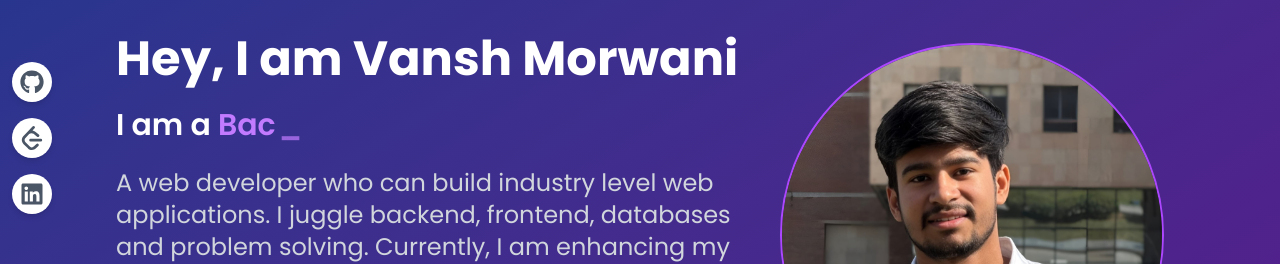
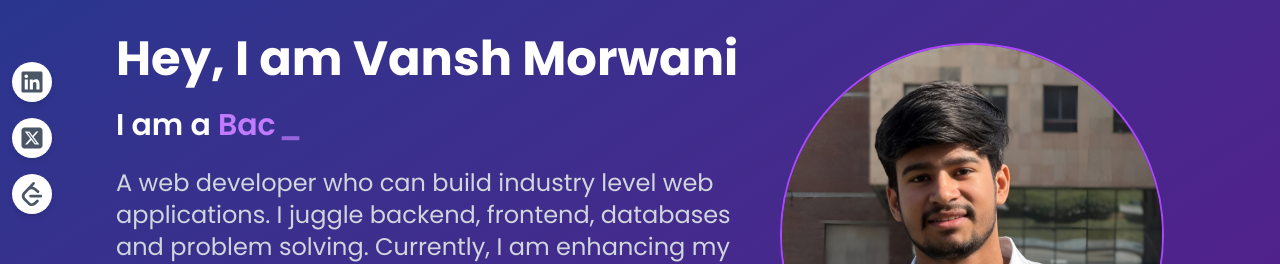
Before and after one commit to vansh-vm04/portfolio-website, a React (Vite) app: page / in a window 1280 px wide. Shown: the part 205-469 px from the top of the page. Built offline with nearby package versions, Linux system fonts and the light colour scheme.

Commit message:
socials change

```diff
--- a/src/components/LinksBar.jsx
+++ b/src/components/LinksBar.jsx
@@ -1,27 +1,28 @@
 import React from "react";
-import { FaGithub, FaLinkedin} from "react-icons/fa";
+import {FaLinkedin} from "react-icons/fa";
+import { FaSquareXTwitter } from "react-icons/fa6";
 import { SiLeetcode } from "react-icons/si";
 import {motion} from "framer-motion";
 
 const SideComponent = () => {
     const links = [
+      {
+      id: 3,
+      icon: <FaLinkedin size={24} />,
+      url: "https://linkedin.com/in/vansh027",
+      name: "LinkedIn",
+    },
     {
       id: 1,
-      icon: <FaGithub size={24} />,
-      url: "https://github.com/vansh-vm04",
-      name: "GitHub",
+      icon: <FaSquareXTwitter size={24} />,
+      url: "https://x.com/vanshhCodes",
+      name: "X",
     },
     {
       id: 2,
       icon: <SiLeetcode size={24} />,
       url: "https://leetcode.com/vansh2704",
       name: "LeetCode",
-    },
-    {
-      id: 3,
-      icon: <FaLinkedin size={24} />,
-      url: "https://linkedin.com/in/vansh027",
-      name: "LinkedIn",
     },
   ];
 
```
